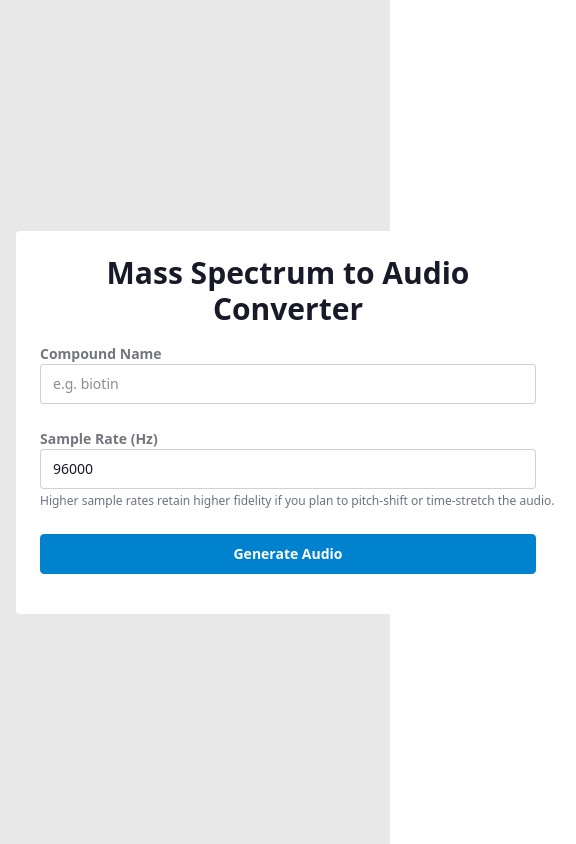
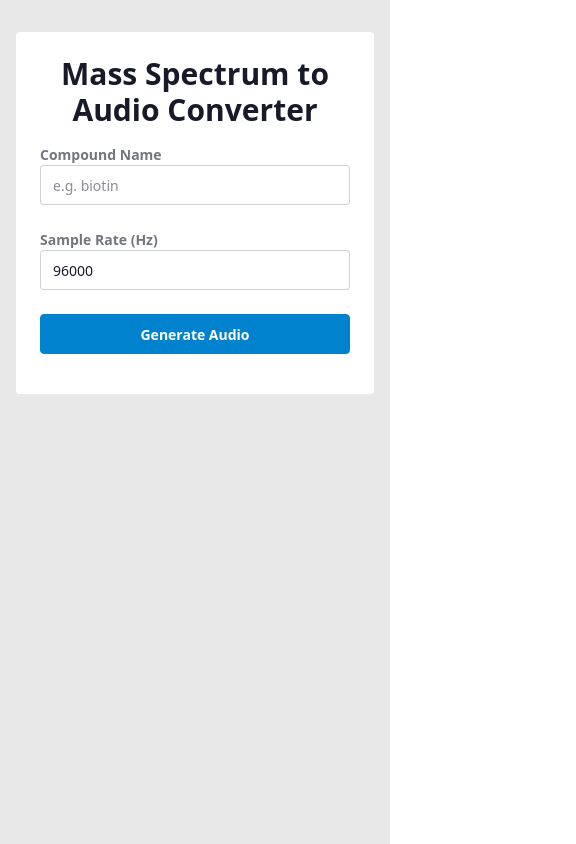
Before and after one commit to NicolasMurphy/mass-spectrum-to-audio-converter-monolilth, a React (Vite) app in the folder frontend/: page / in a window 390 px wide. Shown: the whole page, 576 px wide, since content can reach past the window. Built offline with nearby package versions, Linux system fonts and the light colour scheme.

Commit message:
fix content overflow for mobile

```diff
--- a/frontend/src/App.tsx
+++ b/frontend/src/App.tsx
@@ -61,9 +61,9 @@ function App() {
   const downloadName = `${compoundName}-${accession}.wav`;
 
   return (
-    <div data-theme="corporate" className="hero min-h-screen bg-base-200">
-      <div className="hero-content flex-col w-full max-w-xl">
-        <div className="card bg-neutral-content w-full">
+    <div data-theme="corporate" className="min-h-screen bg-base-200">
+      <div className="justify-items-center pt-8 flex-col w-full px-4">
+        <div className="card bg-neutral-content w-full max-w-md">
           <div className="card-body">
             <h1 className="text-3xl font-bold text-center mb-2">
               Mass Spectrum to Audio Converter
@@ -96,12 +96,6 @@ function App() {
                 value={sampleRate}
                 onChange={(e) => setSampleRate(e.target.value)}
               />
-              <label className="label">
-                <span className="label-text-alt text-xs text-gray-500">
-                  Higher sample rates retain higher fidelity if you plan to
-                  pitch-shift or time-stretch the audio.
-                </span>
-              </label>
             </div>
 
             <button
```
